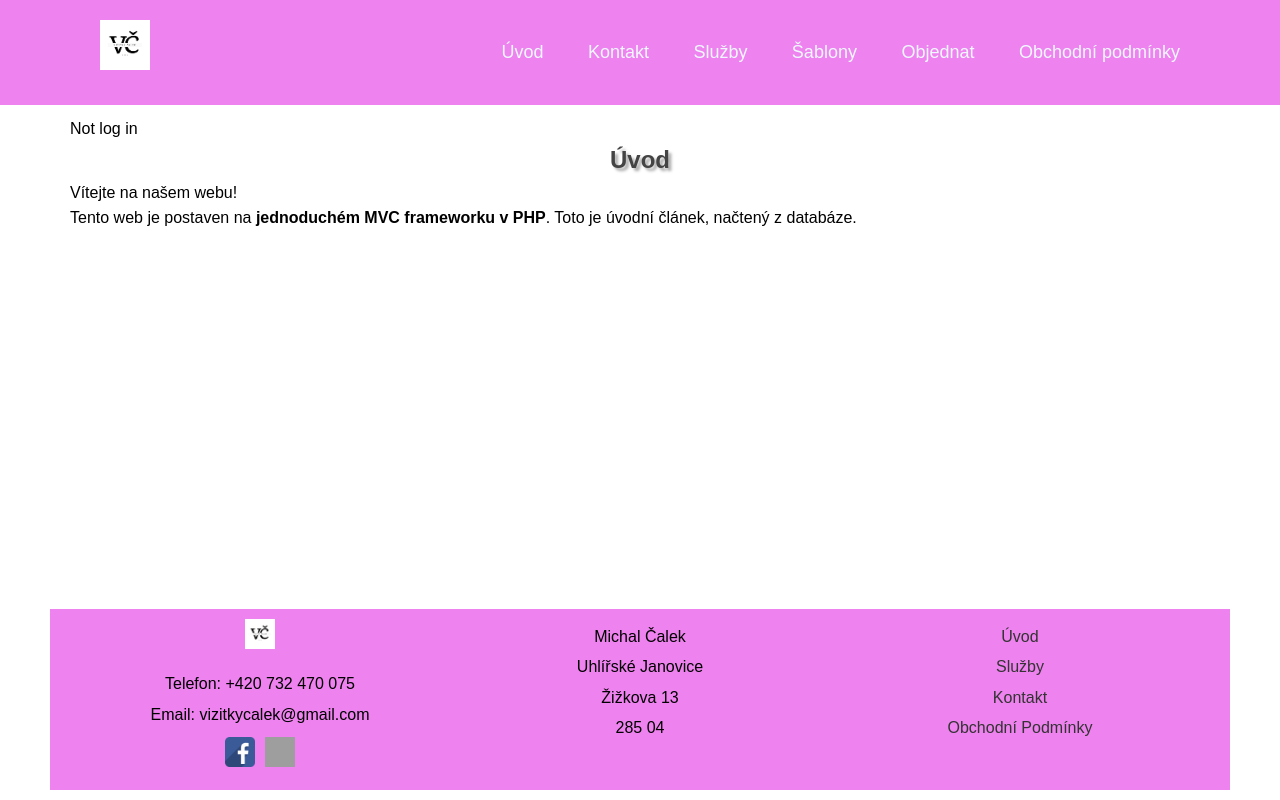
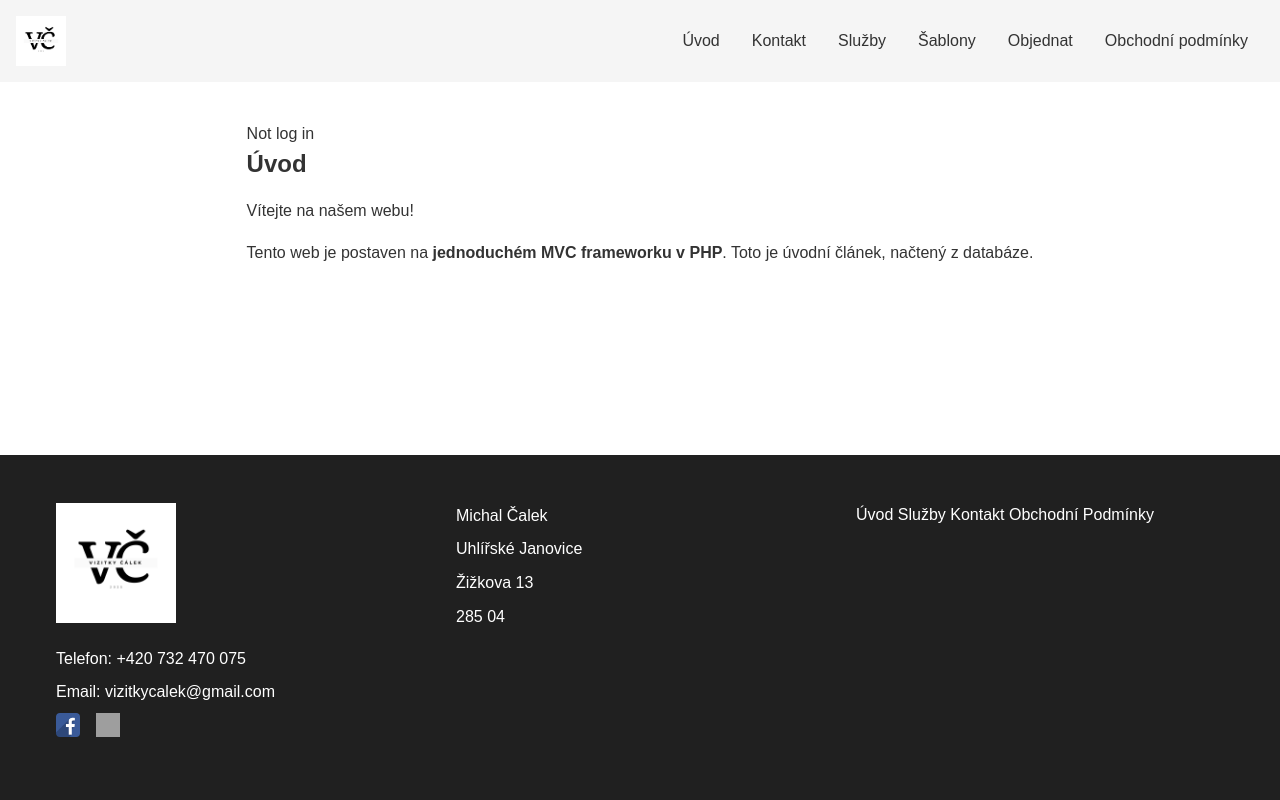
Before and after one commit to Majkl-11/zaloha102, a PHP site: page /uvod in a window 1280 px wide. Run offline with PHP 8.4, Linux system fonts and the light colour scheme; data comes from the database, SQL or seed files in the repository; grey boxes are pictures that could not be loaded.

Commit message:
css update

```diff
--- a/htdocs/style.css
+++ b/htdocs/style.css
@@ -1,260 +1,348 @@
+/* RESET / ZÁKLADNÍ NASTAVENÍ
+-------------------------------------------- */
 * {
     margin: 0;
     padding: 0;
     box-sizing: border-box;
-    font-family: Arial, Helvetica, sans-serif;
 }
 
-html, body {
-    height: 100%;
-    margin: 0;
+/* Tělo stránky */
+html {
+    font-size: 16px; /* Základ pro rem jednotky */
+    scroll-behavior: smooth;
 }
 
 body {
+    font-family: Arial, sans-serif;
+    color: #333;
+    background-color: #fff;
+    line-height: 1.5;
     display: flex;
     flex-direction: column;
-    min-height: 100vh;
-    padding-top: 50px;
-    padding-bottom: 10px;
-    padding-left: 50px;
-    padding-right: 50px;
-    background-size: cover;
-    background-position: center;
-    line-height: 1.6;
-    margin: 0;
-
-
-
-    /*background-image: url('img/background.jpg');
-    background-size: cover;
-    background-repeat: no-repeat;
-    background-attachment: fixed;
-    background-position: center;*/
-
+    min-height: 100vh; /* Pro fixaci/podsunutí patičky */
 }
 
-/*#login-form {
-
-    display: flex;
-    justify-content: center;
-    align-items: center;
-}*/
-
-h1 {
-	text-align: center;
-	color: #444444;
-	text-shadow: 3px 3px 3px #aaaaaa;
+/* ODKAZY */
+a {
+    color: #007bff;
+    text-decoration: none;
 }
 
-.header {
-    position: fixed;
-    top: 0;
-    left: 0;
-    width: 100%;
-    padding: 20px 100px;
-    background: violet;
-    display: flex;
-    justify-content: space-between;
-    align-items: center;
-    z-index: 1000;
+a:hover {
+    text-decoration: underline;
 }
 
-.navbar-logo {
-    width: 50px;
-    height: 50px;
+/* HLAVIČKA, NAVIGACE
+-------------------------------------------- */
+.header {
+    background-color: #f5f5f5;
+    padding: 1rem;
+    display: flex;
+    align-items: center;
+    justify-content: space-between;
 }
 
-.logo {
-    font-size: 32px;
-    color: aliceblue;
-    text-decoration: none;
-    font-weight: 700;
+/* Logo */
+.header .logo {
+    display: flex;
+    align-items: center;
+}
+.header .navbar-logo {
+    max-height: 50px; /* úprava výšky loga */
 }
 
-.Navbar a{
-    position: relative;
-    font-size: 18px;
-    color: aliceblue;
-    font-weight: 500;
-    text-decoration: none;
-    margin-left: 40px;
-    margin-bottom: 20px;
+/* Navbar odkazy */
+.Navbar {
+    display: flex;
+    flex-wrap: wrap;       /* Způsobí, že odkazy se na menších displejích zalomí */
+    justify-content: flex-end;
 }
 
-.Navbar a::before {
-    content: '';
-    position: absolute;
-    top: 100%;
-    left: 0;
-    width: 0;
-    height: 2px;
-    background: #fff;
-    transition: .3s
+.Navbar a {
+    margin: 0 1rem;
+    color: #333;
+    font-weight: 500;
+    transition: color 0.2s ease-in-out;
 }
 
-.Navbar a:hover::before {
-    width: 100%;
+.Navbar a:hover {
+    color: #007bff;
 }
 
-/*začátek footeru*/
+/* HLAVNÍ OBSAH
+-------------------------------------------- */
+article {
+    flex: 1; /* Zabírá zbývající prostor, aby footer byl dole */
+    padding: 1rem;
+    max-width: 1200px;
+    margin: 0 auto;
+}
 
+/* NADPISY, TEXT, TABULKY
+-------------------------------------------- */
+h1, h2, h3, h4, h5, h6 {
+    margin-bottom: 1rem;
+    color: #333;
+}
+
+p {
+    margin-bottom: 1rem;
+    line-height: 1.6;
+}
+
+/* Tabulka pro seznam článků */
+table {
+    width: 100%;
+    border-collapse: collapse;
+    margin-bottom: 1rem;
+}
+
+table td, table th {
+    border: 1px solid #ddd;
+    padding: 0.75rem;
+}
+
+/* FORMULÁŘE
+-------------------------------------------- */
+form {
+    margin-bottom: 2rem; /* Odstup od dalšího obsahu */
+    max-width: 600px;
+}
+
+label {
+    display: inline-block;
+    margin-bottom: 0.5rem;
+    font-weight: bold;
+}
+
+input[type="text"],
+input[type="email"],
+input[type="password"],
+input[type="number"],
+textarea,
+select {
+    width: 100%;
+    padding: 0.5rem;
+    margin-bottom: 1rem;
+    border: 1px solid #ccc;
+    border-radius: 4px;
+    font: inherit;
+}
+
+textarea {
+    min-height: 100px;
+}
+
+input[type="submit"],
+button[type="submit"],
+.btn {
+    background-color: #007bff;
+    color: #fff;
+    border: none;
+    padding: 0.7rem 1.2rem;
+    border-radius: 4px;
+    cursor: pointer;
+    font: inherit;
+    transition: background-color 0.2s ease-in-out;
+}
+
+input[type="submit"]:hover,
+button[type="submit"]:hover,
+.btn:hover {
+    background-color: #0056b3;
+}
+
+/* Specifické třídy formulářů */
+.form-group {
+    margin-bottom: 1rem;
+}
+
+/* Cena v objednávkovém formuláři */
+.price {
+    margin: 1rem 0;
+    font-weight: bold;
+}
+
+/* FOOTER
+-------------------------------------------- */
 footer {
-    width: 100%;
-    background-color: violet;
-    padding: 10px 0;
-    text-align: center;
-    margin-top: auto;
+    background-color: #202020;
+    color: #fff;
+    padding: 2rem 1rem;
 }
 
 .footer-container {
     display: flex;
+    flex-wrap: wrap;
     justify-content: space-between;
-    /*width: 100%; /* Zajišťuje, že kontejner pokrývá celou šířku stránky */
-    padding: 0 20px;
-    box-sizing: border-box; /* Zahrnuje padding do celkové šířky */
+    max-width: 1200px;
+    margin: 0 auto;
 }
 
 .footer-column {
-    flex: 1;
-    padding: 0 15px;
-}
-
-.footer-column p {
-    margin: 5px 0;
+    flex: 1 1 200px;
+    margin: 1rem;
 }
 
 .footer-logo {
-    width: 30px;
-    height: 30px;
-    margin-bottom: 10px;
+    max-width: 120px;
+    margin-bottom: 1rem;
+}
+
+.footer-column p,
+.footer-column a {
+    margin-bottom: 0.5rem;
+}
+
+.footer-column a {
+    color: #fff;
 }
 
 .social-icons {
     display: flex;
-    gap: 10px; /* Mezera mezi ikonami */
-    justify-content: center;
+    gap: 1rem;
 }
 
 .social-icons img {
-    width: 30px;
-    height: 30px;
+    width: 24px;
+    height: 24px;
 }
 
-.social-icons a {
-    display: inline-block;
+/* ŠABLONY VIZITEK
+-------------------------------------------- */
+.templates {
+    display: flex;
+    flex-wrap: wrap;
+    gap: 2rem;
 }
 
-.footer-column a {
-    display: block;
-    margin: 5px 0;
-    text-decoration: none;
-    color: #333;
-}
-
-.footer-column a:hover {
-    text-decoration: underline;
-}
-  /*konec footeru*/
-
-textarea {
-	border-radius: 5px;
-	border: 1px solid #aaaaaa;
-	width: 483px;
-	height: 90px;
-}
-
-article {
-    margin-top: 20px;
-    padding: 20px;
-}
-
-/*TADY ODTUD CHAT*/
-
-.form-container {
-    width: 300px;
-    padding: 20px;
-    transform: translate(-50%, -50%);
-    background-color: #ffffff;
-    border: 2px solid #ff66b2;
-    border-radius: 10px;
-    box-shadow: 0 4px 6px rgba(0, 0, 0, 0.1);
+.template {
+    border: 1px solid #ddd;
+    border-radius: 4px;
+    padding: 1rem;
+    width: calc(33.333% - 2rem);
     box-sizing: border-box;
     text-align: center;
 }
 
-.form-group {
-    margin-bottom: 15px;
+.template img {
+    max-width: 100%;
+    height: auto;
+    margin-bottom: 1rem;
 }
 
-label {
-    display: block;
-    margin-bottom: 10px;
-    font-weight: bold;
-    color: #ff3385;
+.template h3 {
+    margin-bottom: 0.5rem;
 }
 
-input, select {
-    width: 100%;
-    padding: 8px;
-    border: 2px solid #ff66b2;
-    border-radius: 5px;
-    box-sizing: border-box;
+/* MEDIA QUERIES (RESPONZIVITA)
+-------------------------------------------- */
+/* Střední displeje */
+@media (max-width: 992px) {
+    .Navbar {
+        /* Případně můžeš definovat jiné chování
+           nebo upravit margin pro odkazy */
+    }
+    .Navbar a {
+        margin: 0.5rem 1rem;
+    }
 }
 
-input[type="submit"] {
-    background-color: #ff66b2;
-    color: white;
-    border: none;
-    cursor: pointer;
+/* Menší displeje */
+@media (max-width: 768px) {
+    .template {
+        width: calc(50% - 2rem);
+    }
 }
 
-input[type="submit"]:hover {
-    background-color: #e0559f;
+/* Nejmenší displeje */
+@media (max-width: 480px) {
+    header.header {
+        flex-direction: column;
+        align-items: flex-start;
     }
 
-/* Cena */
-.price {
-    margin-top: 20px;
-    font-size: 1.2em;
-    font-weight: bold;
-    color: #cc0052;
-    text-align: center;
+    .Navbar {
+        justify-content: flex-start;
+        flex-direction: column;
     }
 
-/* Tlačítko */
-.btn {
-    display: block;
-    width: 100%;
-    background-color: #ff3385;
-    color: white;
-    font-size: 1em;
-    padding: 10px;
-    border: none;
-    border-radius: 5px;
-    cursor: pointer;
-    text-align: center;
+    .Navbar a {
+        margin: 0.5rem 0;
     }
 
-.btn:hover {
-    background-color: #e60073;
+    .template {
+        width: 100%;
+        margin: 0;
     }
 
-/*sablony vizitek*/
+    .footer-container {
+        flex-direction: column;
+        align-items: flex-start;
+    }
+}
 
-.template {
-    display: inline-block;
-    margin: 15px;
-    text-align: center;
+/* DARK MODE (automatické přes systémové nastavení)
+-------------------------------------------- */
+@media (prefers-color-scheme: dark) {
+    body {
+        background-color: #121212;
+        color: #ddd;
     }
-.template img {
-    width: 200px;
-    height: auto;
-    border: 1px solid #ccc;
-    border-radius: 5px;
+
+    .header {
+        background-color: #222;
     }
-.template h3 {
-    margin: 10px 0 5px;
+
+    .Navbar a {
+        color: #fff;
     }
-.template p {
-    font-size: 14px;
+
+    .Navbar a:hover {
+        color: #bbb;
     }
+
+    article {
+        color: #ddd;
+    }
+    article h1, article h2, article h3, article h4, article h5, article h6 {
+        color: #ffffff;
+    }
+
+    /* Odkazy */
+    a {
+        color: #79bbff;
+    }
+    a:hover {
+        color: #a3caff;
+    }
+
+    /* Tlačítka */
+    input[type="submit"],
+    button[type="submit"],
+    .btn {
+        background-color: #333;
+        color: #fff;
+    }
+    input[type="submit"]:hover,
+    button[type="submit"]:hover,
+    .btn:hover {
+        background-color: #444;
+    }
+
+    /* Tabulka */
+    table td, table th {
+        border-color: #444;
+    }
+
+    /* Footer */
+    footer {
+        background-color: #181818;
+    }
+    .footer-column a, .footer-column p {
+        color: #ccc;
+    }
+    .footer-logo {
+        filter: brightness(0.8);
+    }
+}
```
Lines whose indentation alone changed are shown as unchanged.
